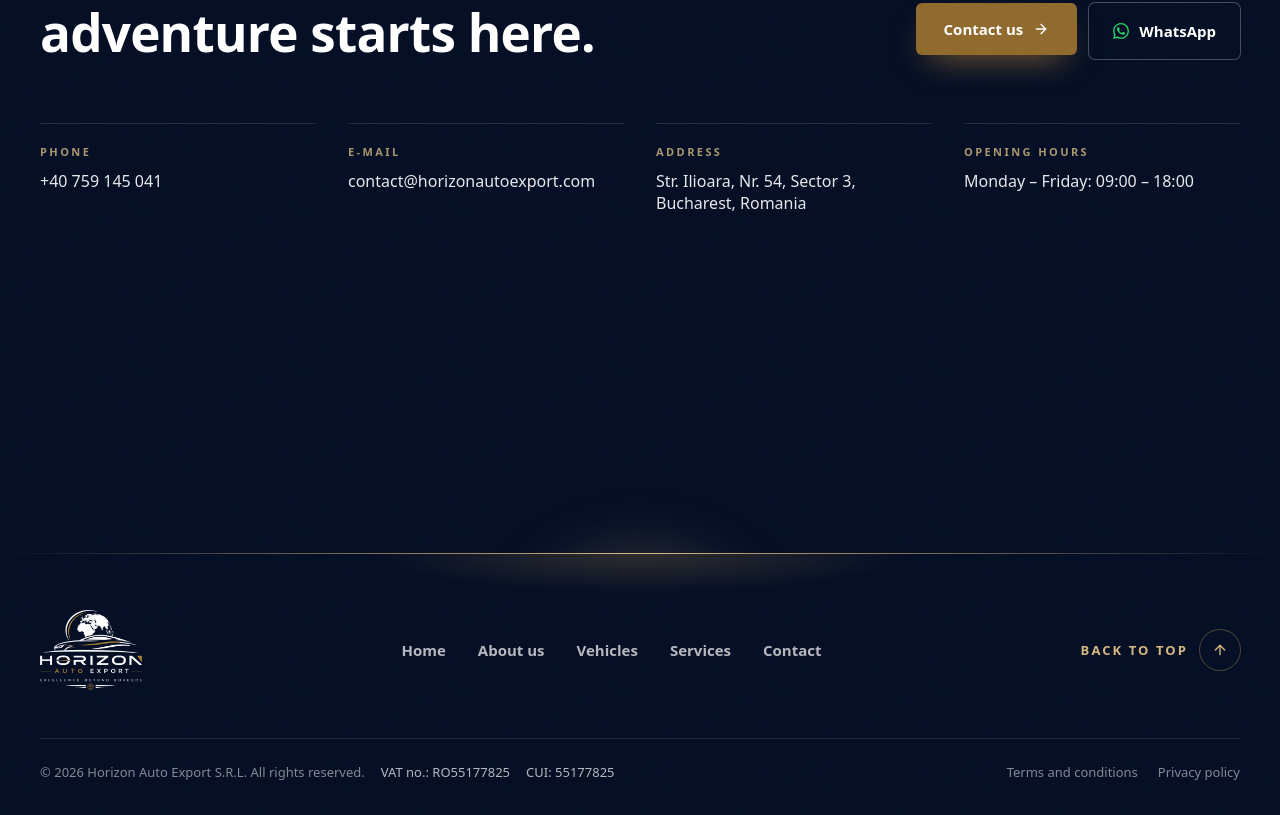
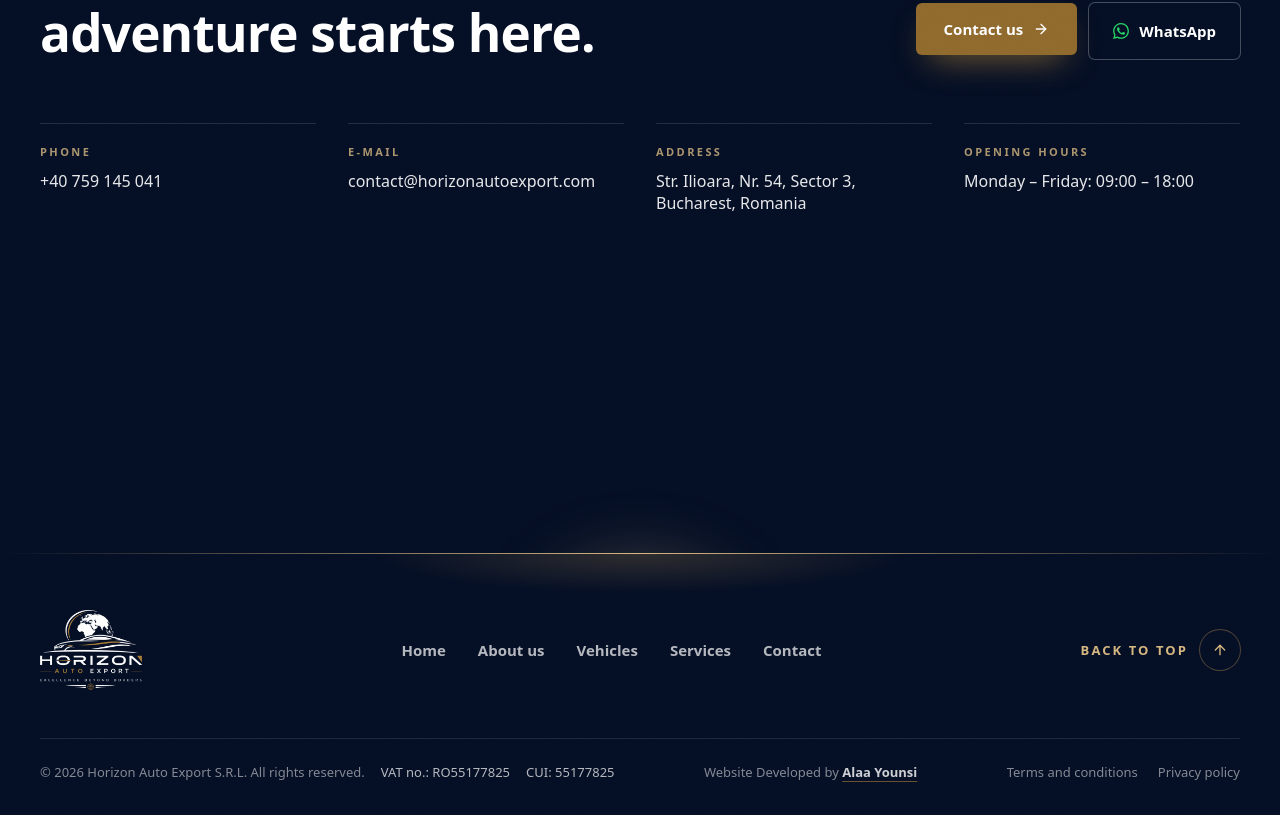
Before and after one commit to Alaa-Younsi/Horizon-Auto-Export, a React (Vite) app: page /en in a window 1280 px wide. Shown: the part 2623-3438 px from the top of the page. Built offline with nearby package versions, Linux system fonts and the light colour scheme; no server answers; the database is empty; a web font is replaced by a local one.

Commit message:
Footer: "Website Developed by Alaa Younsi" credit linking to alaayounsi.vercel.app
Co-Authored-By: Claude Opus 5.5 <noreply@anthropic.com>

```diff
--- a/src/components/layout/Footer.tsx
+++ b/src/components/layout/Footer.tsx
@@ -225,6 +225,18 @@ export function Footer() {
               </span>
             )}
           </p>
+          {/* developer credit — the same English wording in every language */}
+          <p>
+            Website Developed by{" "}
+            <a
+              href="https://alaayounsi.vercel.app"
+              target="_blank"
+              rel="noopener noreferrer"
+              className="font-semibold text-white/80 underline decoration-gold-500/60 underline-offset-4 transition-colors hover:text-gold-300"
+            >
+              Alaa Younsi
+            </a>
+          </p>
           <div className="flex flex-wrap items-center gap-x-5 gap-y-2">
             <Link to={path("/terms")} className="hover:text-white">
               {t("footer.terms")}
```
